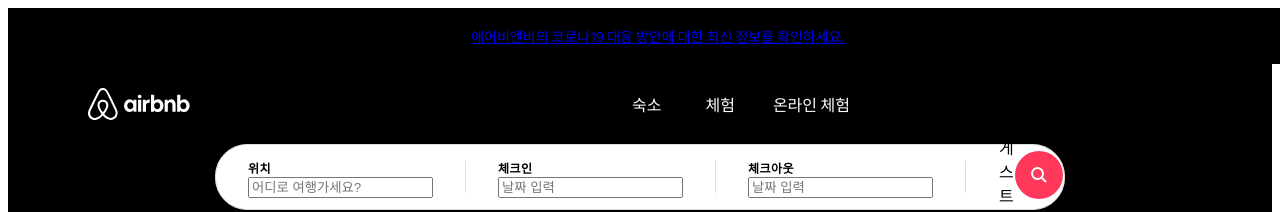
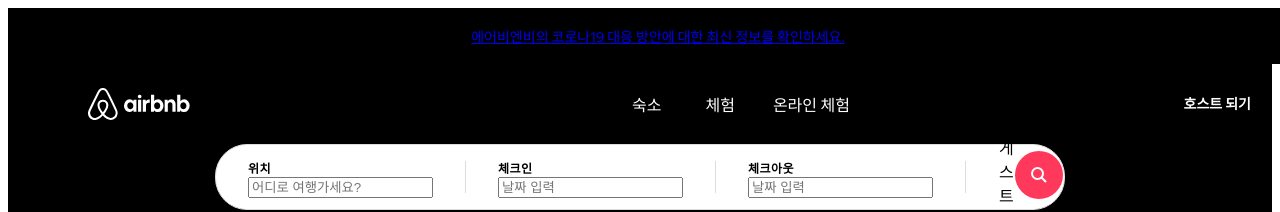
Before and after one commit to psh320/side_projects_clone_coding, a React (Create React App) app in the folder airbnbclone/: page / in a window 1280 px wide. Shown: the top 212 px of the page. Built offline with nearby package versions, Linux system fonts and the light colour scheme.

Commit message:
Added redirect file

```diff
--- a/airbnbclone/src/components/App.js
+++ b/airbnbclone/src/components/App.js
@@ -2,7 +2,6 @@ import React from "react";
 import {BrowserRouter, Route} from 'react-router-dom';
 import Footer from "./Footer";
 import SearchHouse from "./search/SearchHouse";
-import Header from "./Header";
 import Main from "./main/Main";
 import './App.css';
 
@@ -12,9 +11,8 @@ const App = () => {
         <div>
             <BrowserRouter>
                 <div>
-
-                    <Route path="/" exact component={Main}/>
-                    <Route path="/s" exact component={SearchHouse} />
+                    <Route path="/" exact component={ Main }/>
+                    <Route path="/s" exact component={ SearchHouse } />
                 </div>
             </BrowserRouter>
             <Footer />
--- a/airbnbclone/src/components/main/Main.js
+++ b/airbnbclone/src/components/main/Main.js
@@ -62,7 +62,7 @@ const Main = () => {
                         <div className="flex3-main">
                             <div className="login-box-main">
                                 <div className="etc-main">
-                                    <a href="#" className="host no-underline">
+                                    <a href="#" className="host-main no-underline">
                                         <div>호스트 되기</div>
                                     </a>
                                     <button className="lang-button-main">
```
Also changed, not shown: 1 other file (tests, documents, lock files or other folders).
